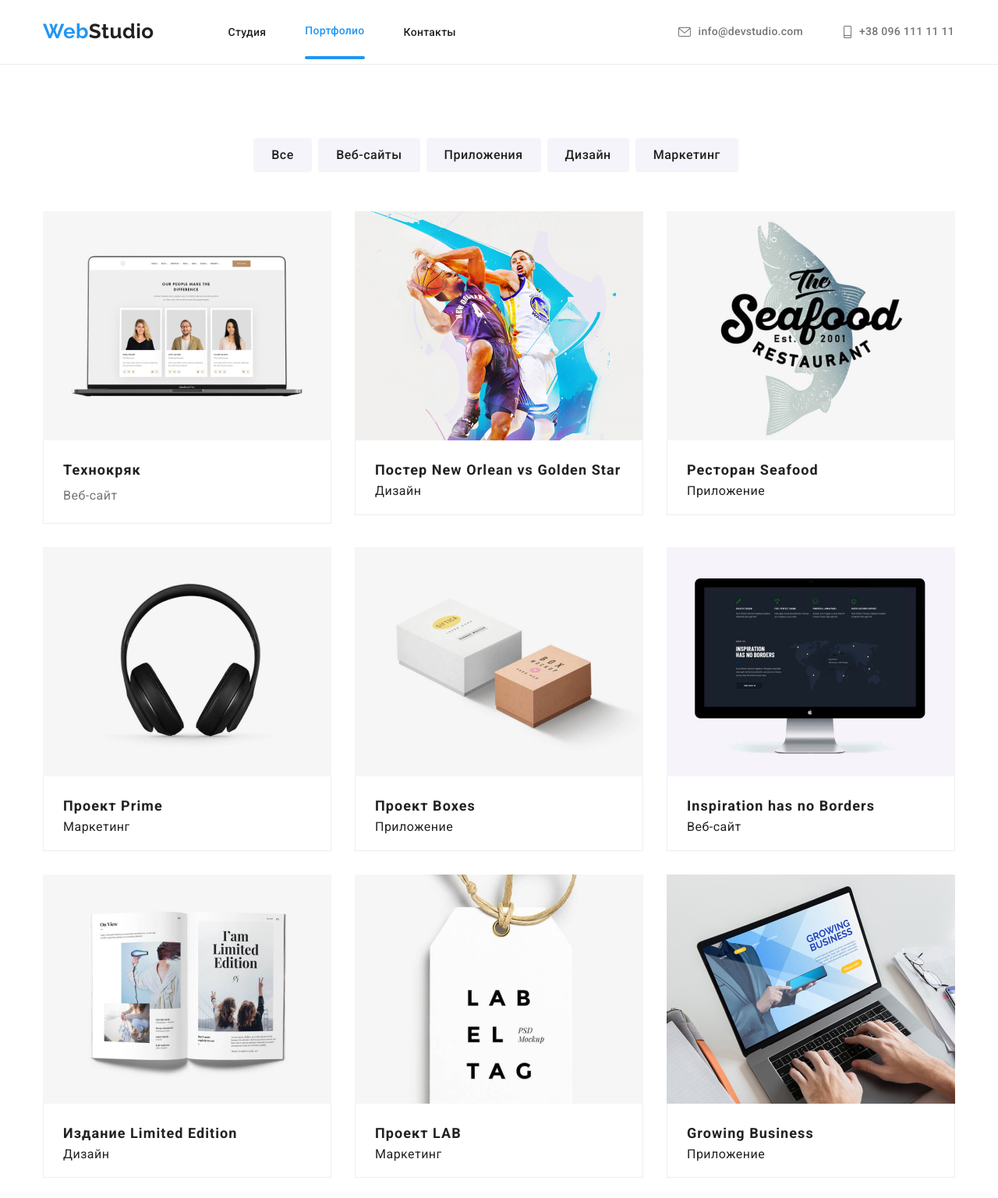
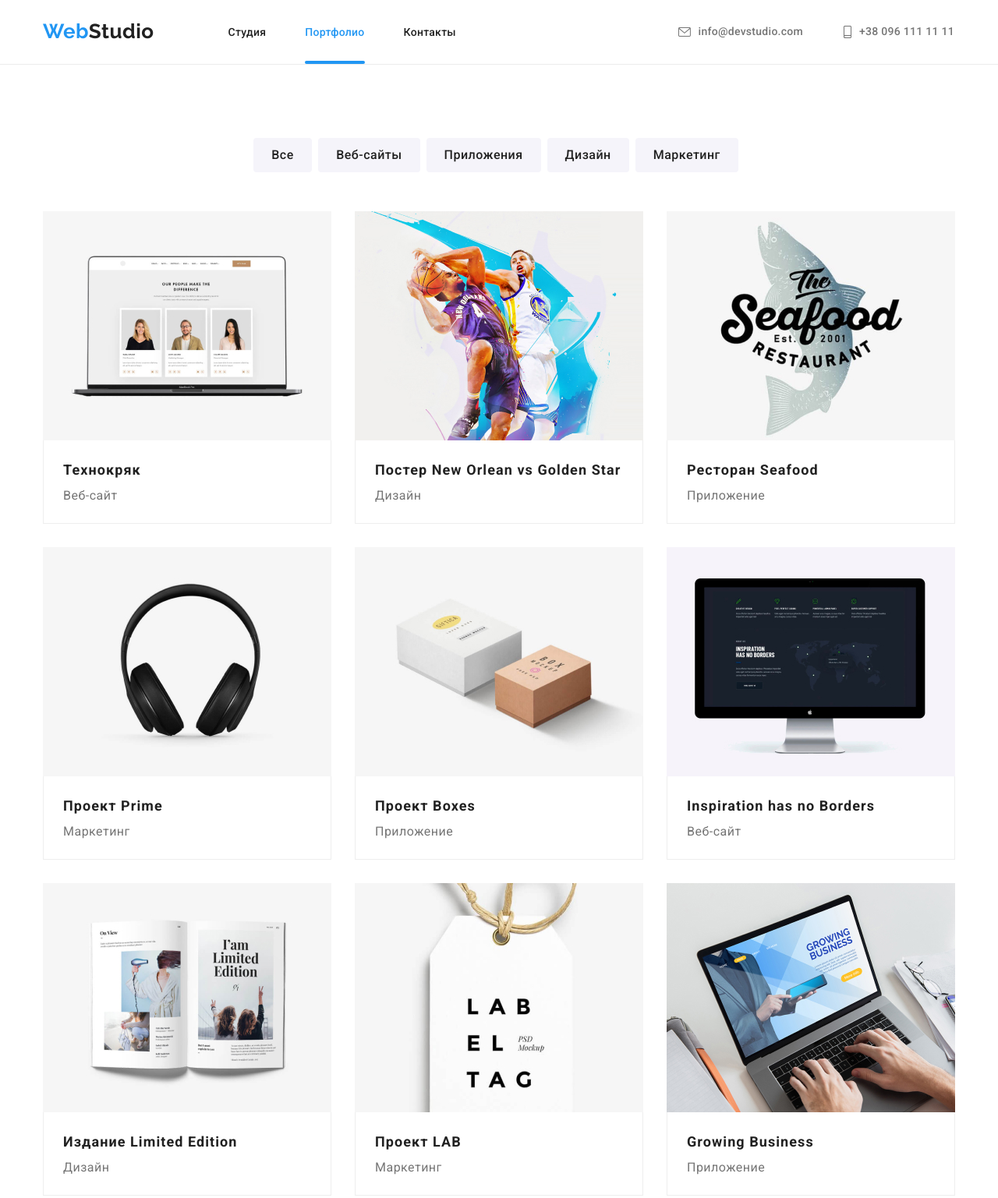
Before and after one commit to IevgenDanilov/goit-markup-hw-05, a plain HTML site: page portfolio.html in a window 1280 px wide. Shown: the top 1537 px of the page at 78% size. Drawn offline with nearby package versions, Linux system fonts and the light colour scheme.

Commit message:
Correction of header nav menu

```diff
--- a/css/styles.css
+++ b/css/styles.css
@@ -175,6 +175,12 @@ img {
 
 /* ============== NAVIGATION ============== */
 
+.site-nav-item {
+  margin-right: 50px;
+  position: relative;
+  display: block;
+}
+
 .site-nav .link {
   color: var(--primary-text-color);
   font-weight: 500;
@@ -182,7 +188,6 @@ img {
   line-height: 1.14;
   letter-spacing: 0.02em;
   text-decoration: none;
-  margin-right: 50px;
 }
 
 .site-nav .link:hover,
@@ -198,20 +203,21 @@ img {
 
 .site-nav .current {
   color: var(--accent-color);
-  position: relative;
-  display: block;
 }
 
+.site-nav .link:hover::after,
+.site-nav .link:focus::after,
 .current::after {
   content: '';
   position: absolute;
   left: 0;
-  bottom: -28px;
+  bottom: 0;
   display: block;
   width: 100%;
   height: 4px;
   background-color: var(--accent-color);
   border-radius: 2px;
+  /* transition: background-color 2500ms cubic-bezier(0.4, 0, 0.2, 1); */
 }
 
 .auth-nav {
--- a/portfolio.html
+++ b/portfolio.html
@@ -27,9 +27,9 @@
                 </a>
 
                 <ul class="site-nav list">
-                    <li><a href="./index.html" class="link">Студия</a></li>
-                    <li><a href="./portfolio.html" class="link current">Портфолио</a></li>
-                    <li><a href="" class="link">Контакты</a></li>
+                    <li class="site-nav-item"><a href="./index.html" class="link">Студия</a></li>
+                    <li class="site-nav-item"><a href="./portfolio.html" class="link current">Портфолио</a></li>
+                    <li class="site-nav-item"><a href="" class="link">Контакты</a></li>
                 </ul>
             </nav>
 
@@ -108,7 +108,7 @@
                             </div>
                             <div class="projects-item-description">
                                 <h2>Постер New Orlean vs Golden Star</h2>
-                                <p>Дизайн</p>
+                                <p class="projects-item-description-type">Дизайн</p>
                             </div>
                         </a>
                     </li>
@@ -124,7 +124,7 @@
                             </div>
                             <div class="projects-item-description">
                                 <h2>Ресторан Seafood</h2>
-                                <p>Приложение</p>
+                                <p class="projects-item-description-type">Приложение</p>
                             </div>
                         </a>
                     </li>
@@ -140,7 +140,7 @@
                             </div>
                             <div class="projects-item-description">
                                 <h2>Проект Prime</h2>
-                                <p>Маркетинг</p>
+                                <p class="projects-item-description-type">Маркетинг</p>
                             </div>
                         </a>
                     </li>
@@ -156,7 +156,7 @@
                             </div>
                             <div class="projects-item-description">
                                 <h2>Проект Boxes</h2>
-                                <p>Приложение</p>
+                                <p class="projects-item-description-type">Приложение</p>
                             </div>
                         </a>
                     </li>
@@ -172,7 +172,7 @@
                             </div>
                             <div class="projects-item-description">
                                 <h2>Inspiration has no Borders</h2>
-                                <p>Веб-сайт</p>
+                                <p class="projects-item-description-type">Веб-сайт</p>
                             </div>
                         </a>
                     </li>
@@ -188,7 +188,7 @@
                             </div>
                             <div class="projects-item-description">
                                 <h2>Издание Limited Edition</h2>
-                                <p>Дизайн</p>
+                                <p class="projects-item-description-type">Дизайн</p>
                             </div>
                         </a>
                     </li>
@@ -204,7 +204,7 @@
                             </div>
                             <div class="projects-item-description">
                                 <h2>Проект LAB</h2>
-                                <p>Маркетинг</p>
+                                <p class="projects-item-description-type">Маркетинг</p>
                             </div>
                         </a>
                     </li>
@@ -220,7 +220,7 @@
                             </div>
                             <div class="projects-item-description">
                                 <h2>Growing Business</h2>
-                                <p>Приложение</p>
+                                <p class="projects-item-description-type">Приложение</p>
                             </div>
                         </a>
                     </li>
```
Also changed, not shown: index.html (+3 -3 lines).
